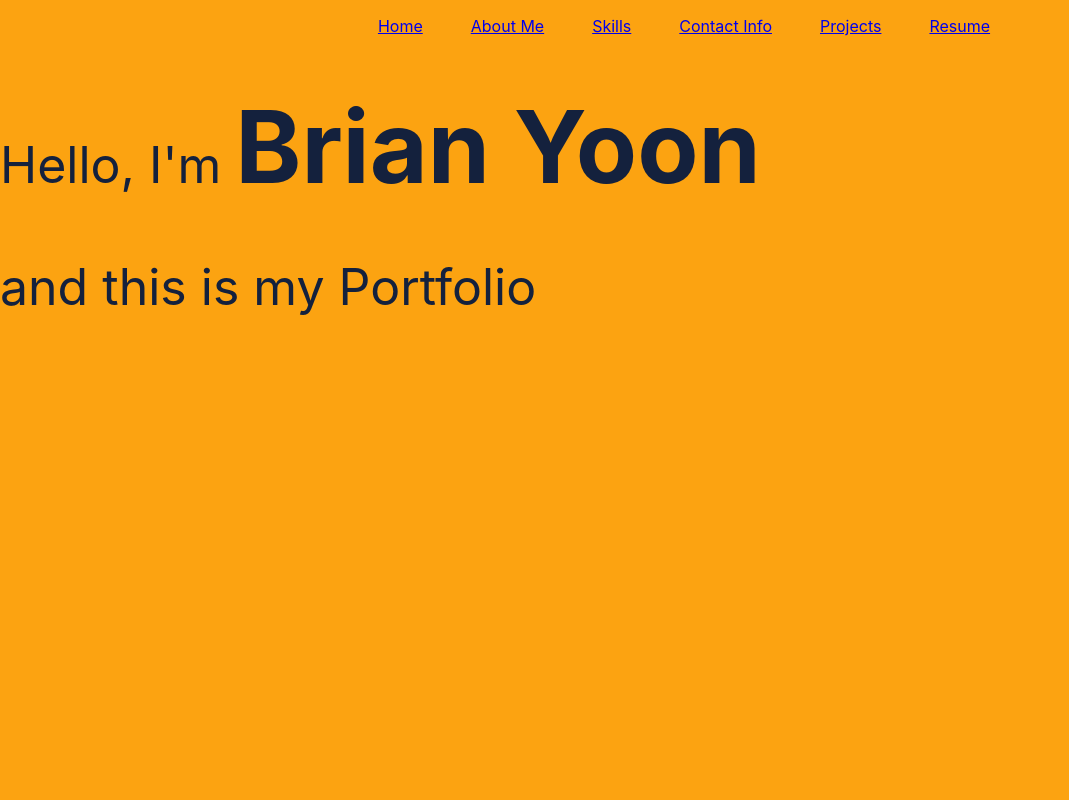
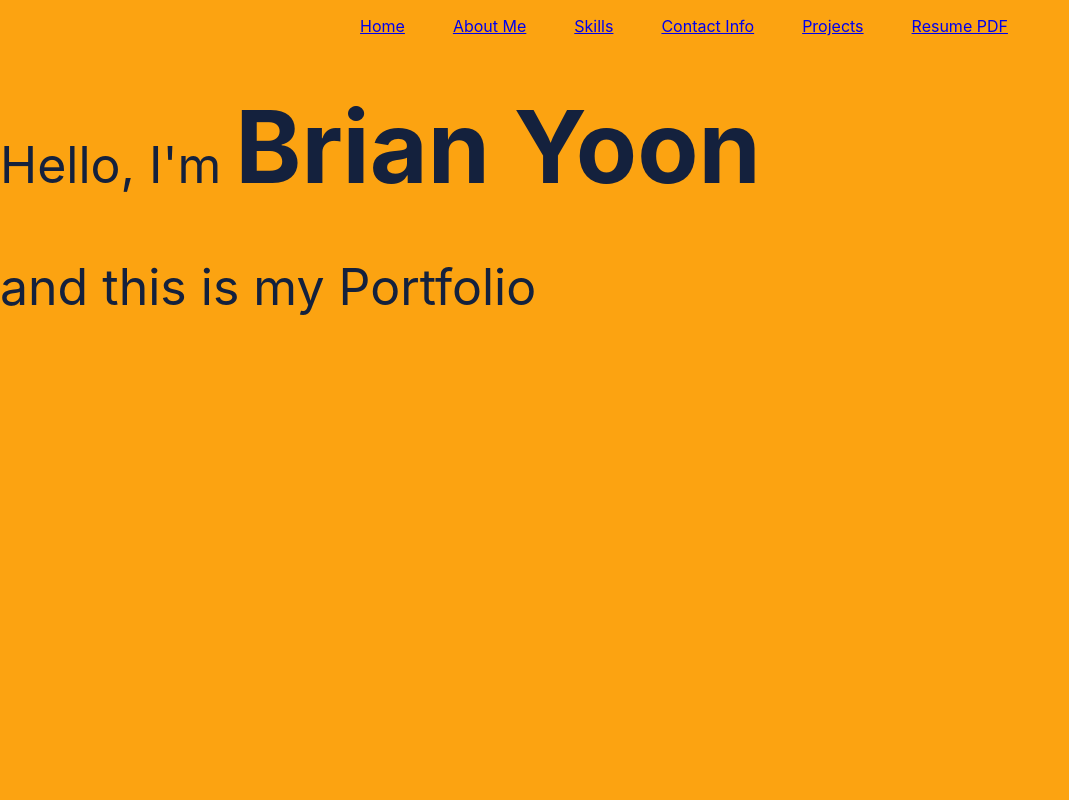
Before and after one commit to thinkaboutmovies/portfolio, a React (Create React App) app: page / in a window 1280 px wide. Shown: the top 800 px of the page, without its empty margins (0-1069 px from the left). Built offline with nearby package versions, Linux system fonts and the light colour scheme.

Commit message:
deleted Resume.js component moved Resume.pdf local path into Home.js

```diff
--- a/src/App.js
+++ b/src/App.js
@@ -3,7 +3,6 @@ import About from './components/About';
 import Contact from './components/Contact';
 import Home from './components/Home';
 import Projects from './components/Projects';
-import Resume from './components/Resume';
 import Skills from './components/Skills';
 
 
@@ -26,7 +25,6 @@ function App() {
         <Skills></Skills>
         <Contact></Contact>
         <Projects></Projects>
-        <Resume></Resume>
 
       </main>
     </div>
--- a/src/components/Home.js
+++ b/src/components/Home.js
@@ -1,5 +1,5 @@
 import React from 'react';
-
+import resume from '../images/Resume.pdf';
 
 function Home(props) {
     return (
@@ -10,7 +10,7 @@ function Home(props) {
                 <li class='nav-element'><a href="#Skills">Skills</a></li>
                 <li class='nav-element'><a href="#Contact">Contact Info</a></li>
                 <li class='nav-element'><a href="#Projects">Projects</a></li>
-                <li class='nav-element'><a href="#Resume">Resume</a></li>
+                <li class='nav-element'><a href={resume}>Resume PDF</a></li>
             </ul>
 				<div id='Home-Text'>
 					<p>Hello, I'm <span class='bold-text'>Brian Yoon</span> </p>
--- a/src/components/Resume.js
+++ /dev/null
@@ -1,12 +0,0 @@
-import React from 'react';
-import resume from '../images/Resume.pdf';
-
-function Resume(props) {
-    return (
-        <div id='Resume'>
-            <a href={resume}>Resume PDF</a>
-        </div>
-    );
-}
-
-export default Resume;
```
